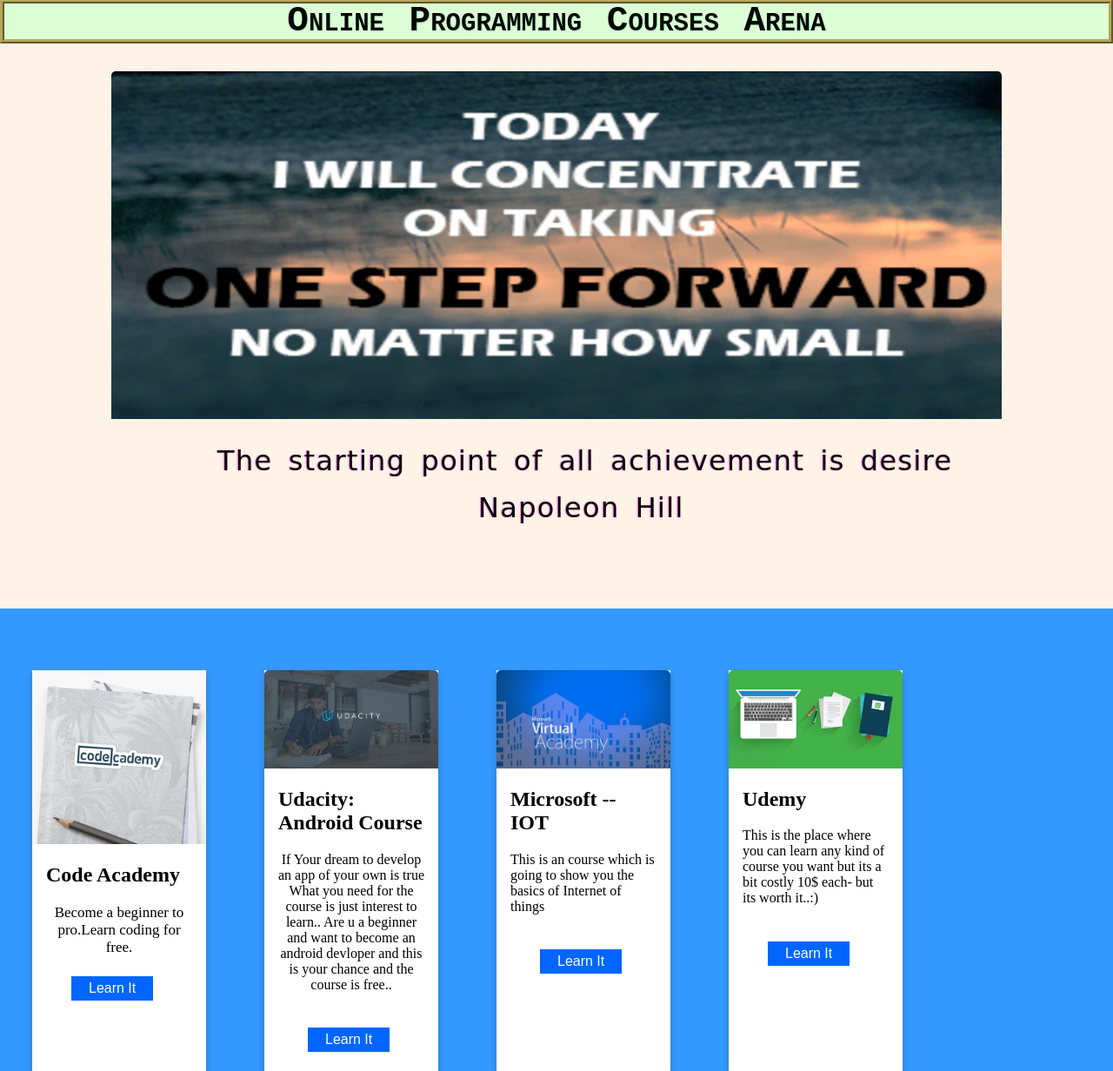
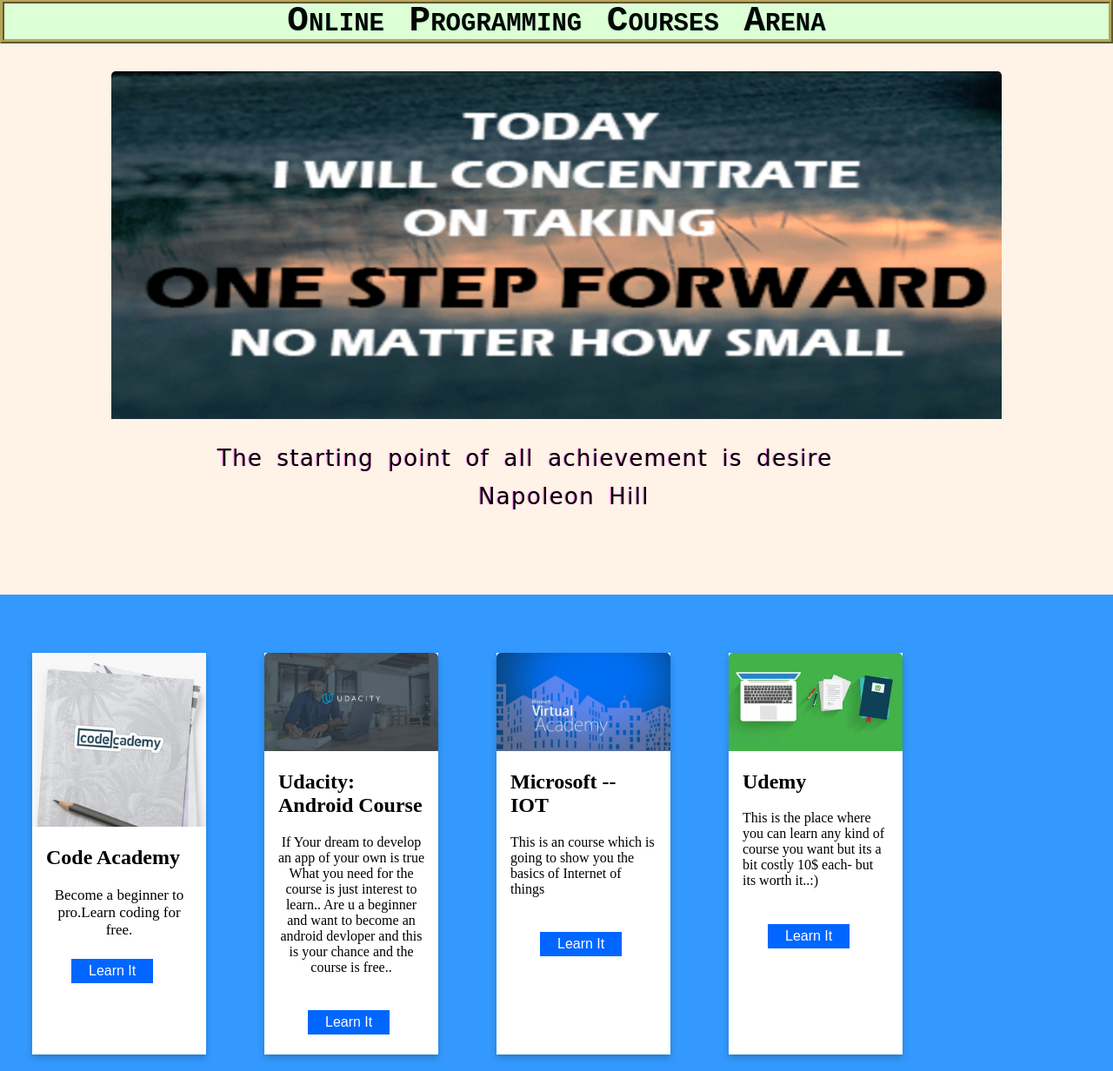
Before and after one commit to gowtham-star/gowtham-star.github.io, a PHP site: page / in a window 1280 px wide. Shown: the part 147-1379 px from the top of the page at 87% size. Run offline with PHP 8.4, Linux system fonts and the light colour scheme.

Commit message:
Update productscard.css

```diff
--- a/productscard.css
+++ b/productscard.css
@@ -7,7 +7,7 @@
   }
   .mycss
 {
-text-shadow:-1px 0px 1px rgba(255,87,244,0.8);font-weight:normal;color:#E82D10;background-color:#fff2e6;letter-spacing:1pt;word-spacing:5pt;font-size:38	px;text-align:left;font-family:comic sans, comic sans ms, cursive, verdana, arial, sans-serif;line-height:1;
+text-shadow:-1px 0px 1px rgba(255,87,244,0.8);font-weight:normal;color:#E82D10;background-color:#fff2e6;letter-spacing:1pt;word-spacing:5pt;font-size:26px;text-align:left;font-family:comic sans, comic sans ms, cursive, verdana, arial, sans-serif;line-height:1;
 }
 
   .card {
```
